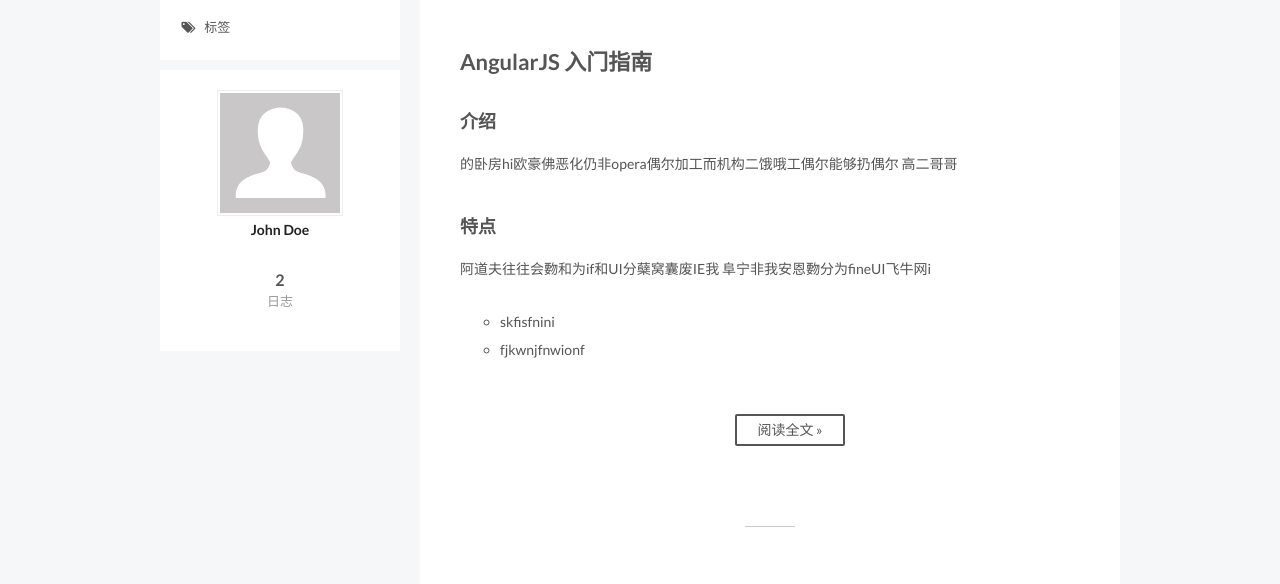
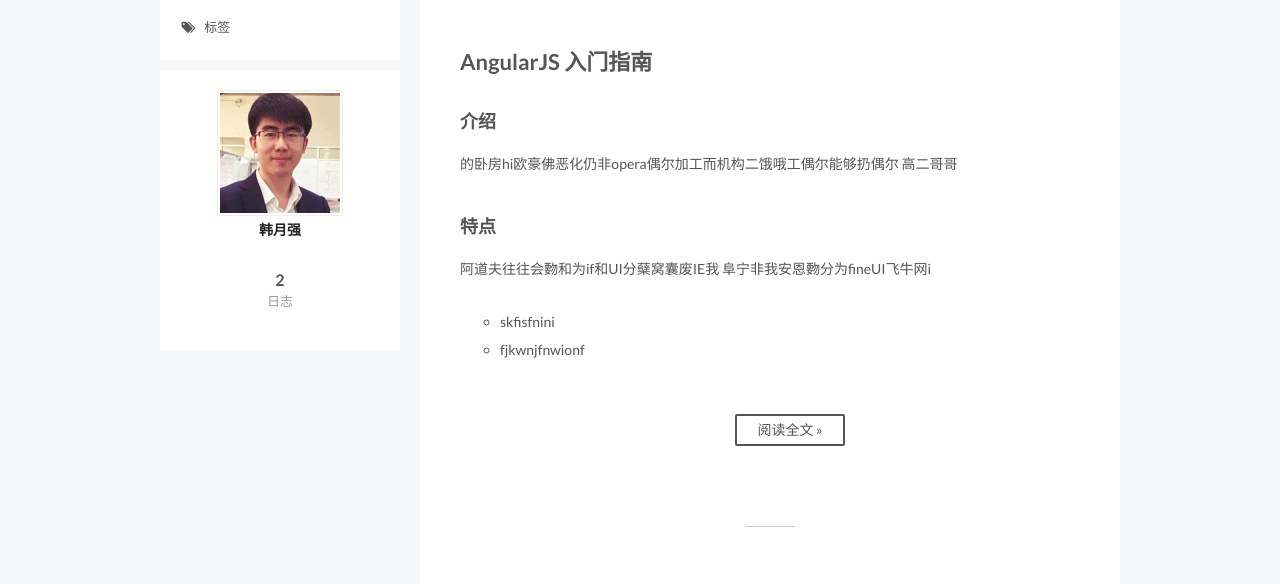
Before and after one commit to hanyueqiang/hanyueqiang.github.io, a plain HTML site: page index.html in a window 1280 px wide. Shown: the part 164-748 px from the top of the page. Drawn offline with Linux system fonts and the light colour scheme.

Commit message:
Site updated: 2016-10-14 23:58:55

```diff
--- a/index.html
+++ b/index.html
@@ -444,9 +444,9 @@
       <section class="site-overview sidebar-panel  sidebar-panel-active ">
         <div class="site-author motion-element" itemprop="author" itemscope itemtype="http://schema.org/Person">
           <img class="site-author-image" itemprop="image"
-               src="/images/avatar.gif"
-               alt="John Doe" />
-          <p class="site-author-name" itemprop="name">John Doe</p>
+               src="/images/hyq.jpg"
+               alt="韩月强" />
+          <p class="site-author-name" itemprop="name">韩月强</p>
           <p class="site-description motion-element" itemprop="description"></p>
         </div>
         <nav class="site-state motion-element">
@@ -496,7 +496,7 @@
   <span class="with-love">
     <i class="fa fa-heart"></i>
   </span>
-  <span class="author" itemprop="copyrightHolder">John Doe</span>
+  <span class="author" itemprop="copyrightHolder">韩月强</span>
 </div>
 
 <div class="powered-by">
```
Also changed, not shown: 2016/10/13/hello-world/index.html (+4 -4 lines), 2016/10/13/我的第一篇博客/index.html (+4 -4 lines), archives/2016/10/index.html (+4 -4 lines), archives/2016/index.html (+4 -4 lines), archives/index.html (+4 -4 lines), images/hyq.jpg (added).
